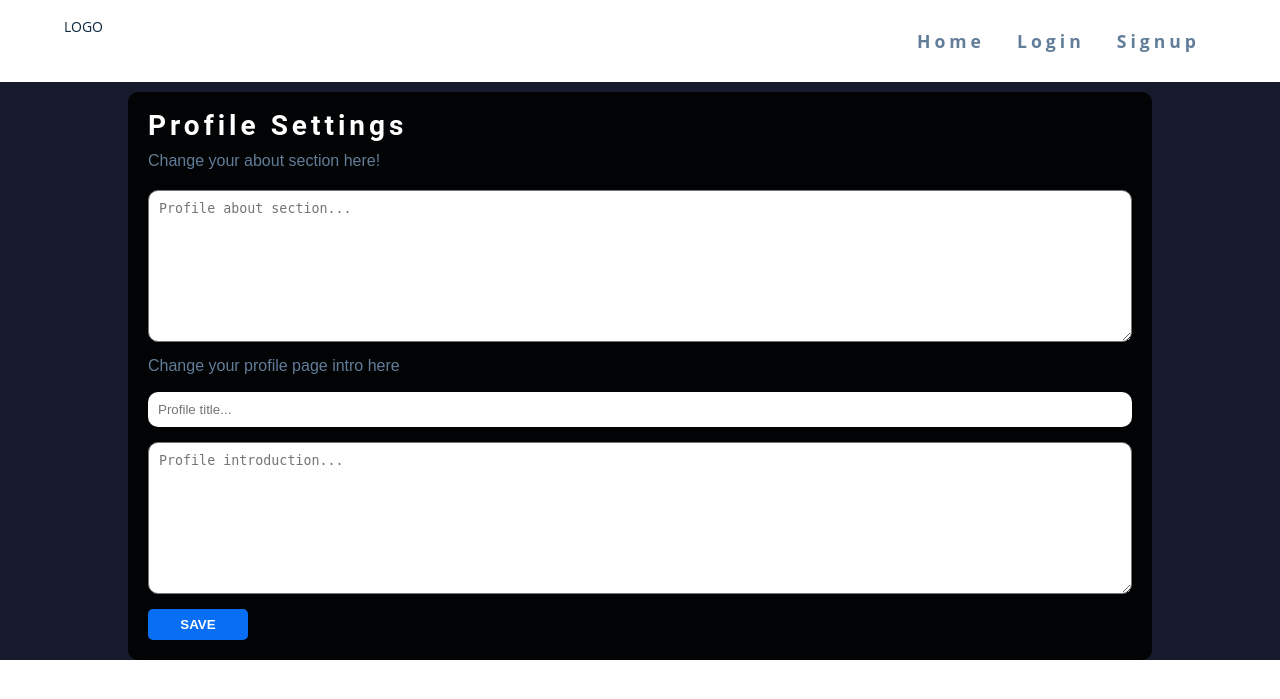
After one commit to ManNjoro/cool_projects, a PHP site: page /UserProfile/profilesettings.php in a window 1280 px wide. The commit adds this page. Shown: the top 699 px of the page. Run offline with PHP 8.4, Linux system fonts and the light colour scheme; some libraries are stand-ins or nearby versions.

Commit message:
"Added CSS for user profile settings page"
This commit adds new CSS rules for the user profile settings page, including styles for a form, textarea, input fields, and a button. It also includes a new class for the profile background

```diff
--- a/PHP/UserProfile/css/styles.css
+++ b/PHP/UserProfile/css/styles.css
@@ -127,6 +127,52 @@ p {
 .profile-bg {
     width: 80%;
 }
+
+.profile-settings {
+    /* width: 100%; */
+    color: #fff;
+    padding: 20px;
+}
+.profile-settings > form {
+    display: flex;
+    flex-direction: column;
+    width: 100%;
+    gap: 15px;
+}
+
+.profile-settings > form > p {
+    margin-bottom: 2px;
+}
+
+.profile-settings > form > textarea {
+    border-radius: 10px;
+}
+.profile-settings > form > textarea::placeholder {
+    padding: 10px;
+}
+.profile-settings > form > input {
+    padding: 10px;
+    border-radius: 10px;
+    border: none;
+    outline: none;
+}
+
+.profile-settings > form > button {
+    padding: 8px;
+    border-radius: 5px;
+    border: none;
+    max-width: 100px;
+    background-color: #086ef3;
+    color: #fff;
+    font-weight: bold;
+    cursor: pointer;
+}
+
+.pbg {
+    background-color: rgba(0, 0, 0, .9);
+    margin-top: 10px;
+    border-radius: 10px;
+}
 .wrapper{
     display: grid;
     grid-template-columns: 2fr 3fr;
@@ -134,6 +180,9 @@ p {
     margin: 10px 0;
 }
 
+.pw {
+    width: 100%;
+}
 /* .profile-info {
 
 } */
--- /dev/null
+++ b/PHP/UserProfile/profilesettings.php
@@ -0,0 +1,36 @@
+<head>
+<link
+      rel="stylesheet"
+      href="https://cdnjs.cloudflare.com/ajax/libs/font-awesome/5.14.0/css/all.min.css"
+    />
+    <link rel="stylesheet" href="./css/styles.css">
+</head>
+<?php
+session_start();
+include "./includes/dbh.inc.php";
+include "./includes/navbar.php";
+include "./models/ProfileInfoModel.php";
+include "./controllers/ProfileInfoController.php";
+include "./views/ProfileView.php";
+$profileInfo = new ProfileInfoView();
+?>
+
+<section class="profile">
+    <div class="profile-bg pbg">
+        <div class="">
+            <div class="profile-settings">
+                <h3>Profile settings</h3>
+                <p>Change your about section here!</p>
+                <form action="includes/profileinfo.inc.php" method="post">
+                    <textarea name="about" id="" cols="30" rows="10" placeholder="Profile about section..."></textarea>
+                    <p>Change your profile page intro here</p>
+                    <input type="text" name="introtitle" placeholder="Profile title...">
+                    <textarea name="introtext" id="" cols="30" rows="10" placeholder="Profile introduction..."></textarea>
+                    <button name="submit">SAVE</button>
+                </form>
+            </div>
+        </div>
+    </div>
+</section>
+
+<script src="./js/main.js"></script>
```
